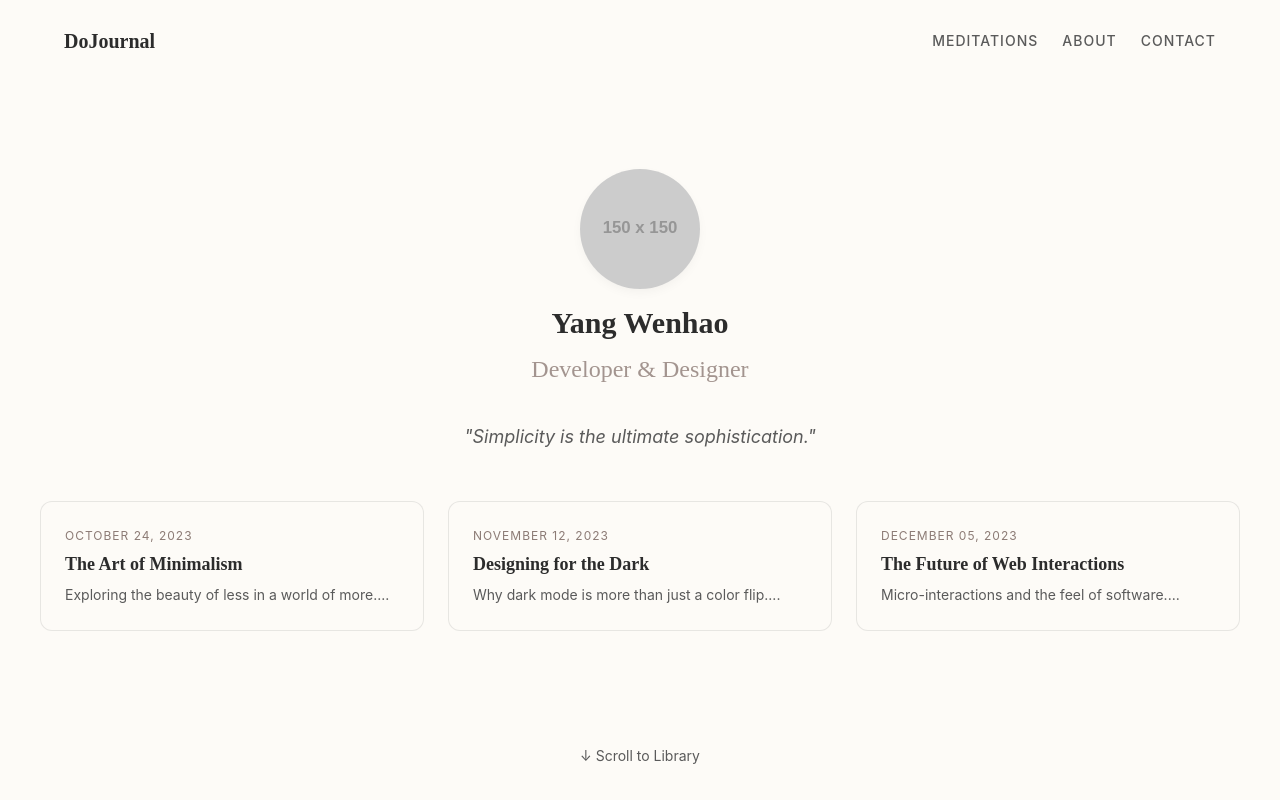
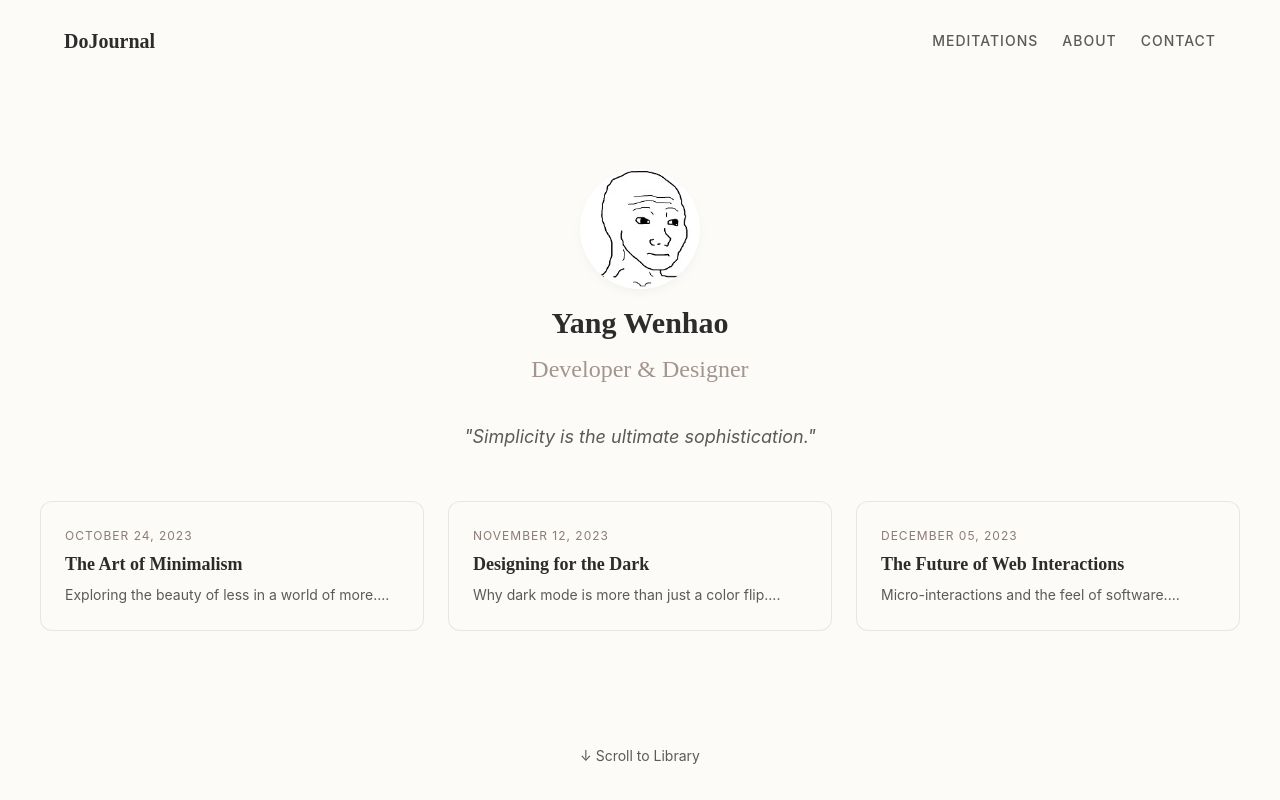
Before and after one commit to Hexthebaldy/MyProfile, a React (Vite) app: page / in a window 1280 px wide. Shown: the top 800 px of the page. Built offline with nearby package versions, Linux system fonts and the light colour scheme.

Commit message:
feat:add avatar

```diff
--- a/src/components/Avatar.tsx
+++ b/src/components/Avatar.tsx
@@ -1,4 +1,5 @@
 import React from 'react';
+import avatarImage from '../assets/image.png';
 
 const Avatar: React.FC = () => {
     return (
@@ -7,9 +8,9 @@ const Avatar: React.FC = () => {
                 width: '120px',
                 height: '120px',
                 borderRadius: '50%',
-                backgroundColor: '#e0e0e0', // Placeholder grey
+                backgroundColor: '#e0e0e0',
                 margin: '0 auto var(--space-4)',
-                backgroundImage: 'url(https://via.placeholder.com/150)', // Replace with actual image
+                backgroundImage: `url(${avatarImage})`,
                 backgroundSize: 'cover',
                 backgroundPosition: 'center',
                 boxShadow: 'var(--shadow-md)',
```
Also changed, not shown: src/assets/image.png (added).
